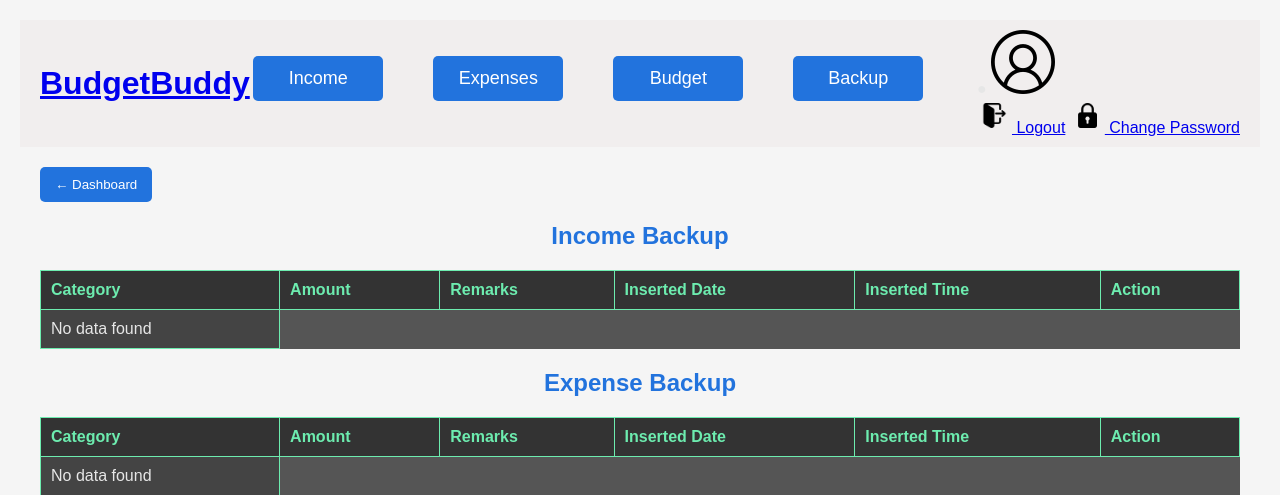
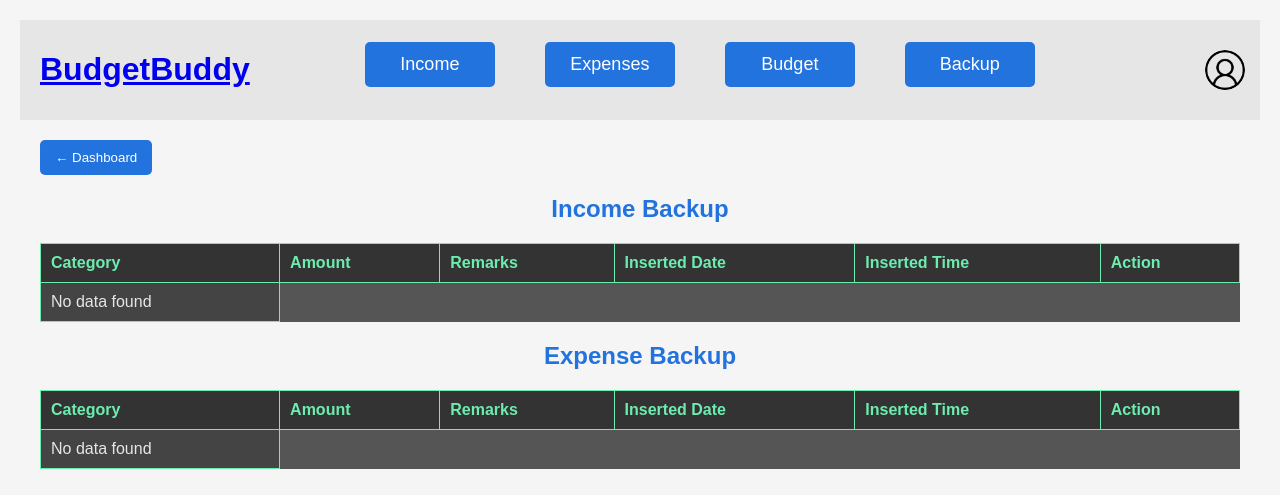
Before and after one commit to SandipKhadka/Finance, a PHP site: page /Public/Markup/backup.php in a window 1280 px wide. Shown: the top 495 px of the page. Run offline with PHP 8.4, Linux system fonts and the light colour scheme; the visitor is signed in with stand-in values (Sample User, id 1); data that the repository does not hold is empty.

Commit message:
added css for header

```diff
--- a/Public/CSS/income_transaction.css
+++ b/Public/CSS/income_transaction.css
@@ -22,19 +22,69 @@ h2 {
 	text-decoration: none !important;
 }
 
+.icons {
+	height: 25px;
+	width: 25px;
+	margin: 5px;
+}
+
 .header-bar {
 	display: flex;
 	justify-content: space-between;
 	align-items: center;
-	background-color: #f1eeee;
+	background-color: #e6e6e6;
 	padding: 10px 20px;
 	margin-bottom: 20px;
 }
 
-.icons {
-	height: 25px;
-	width: 25px;
-	margin: 5px;
+.profile-container {
+	position: relative;
+	display: inline-block;
+}
+
+.profile-icon {
+	width: 40px;
+	height: 40px;
+	cursor: pointer;
+	display: flex;
+	align-items: center;
+	justify-content: center;
+	border-radius: 50%;
+}
+
+.profile-img {
+	width: 100%;
+	height: 100%;
+	border-radius: 50%;
+}
+
+.dropdown-content {
+	display: none;
+	position: absolute;
+	right: 0;
+	top: 50px;
+	background-color: #ffffff;
+	min-width: 150px;
+	box-shadow: 0px 8px 16px rgba(0, 0, 0, 0.2);
+	z-index: 1;
+	border-radius: 5px;
+	overflow: hidden;
+}
+
+.dropdown-content a {
+	color: #2273dd;
+	padding: 10px 15px;
+	text-decoration: none;
+	display: block;
+	font-size: 14px;
+}
+
+.dropdown-content a:hover {
+	background-color: #f1f1f1;
+}
+
+.show {
+	display: block;
 }
 
 .buttoncontainer {
```
Also changed, not shown: Public/CSS/expenses_transaction.css (+55 -5 lines).
